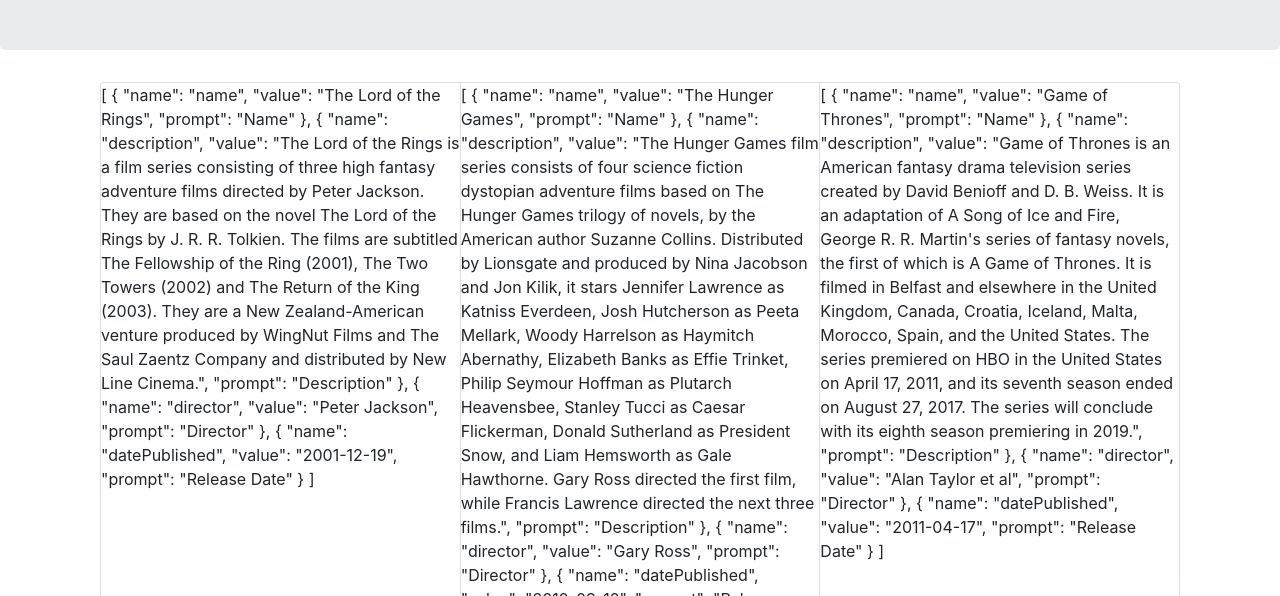
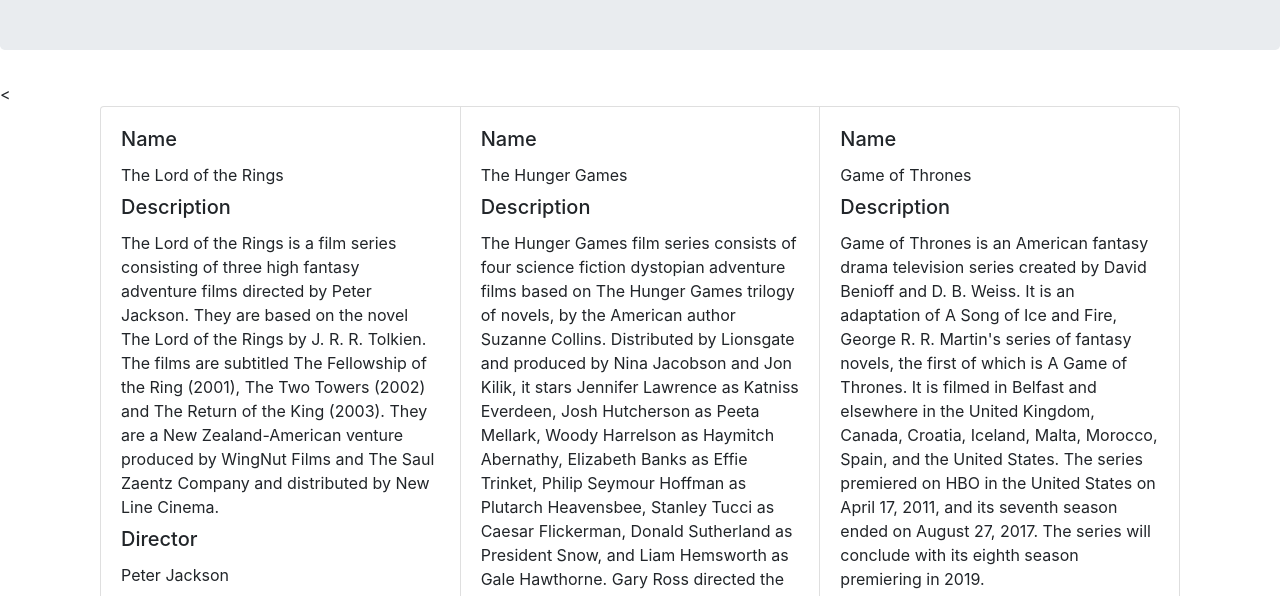
Before and after one commit to michelGVA/practica_vuejs_introduccion, a website: page index.html in a window 1280 px wide. Shown: the part 190-786 px from the top of the page. Drawn offline with nearby package versions, Linux system fonts and the light colour scheme.

Commit message:
clase 13

```diff
--- a/index.html
+++ b/index.html
@@ -19,14 +19,24 @@
                 <h1 id="title">{{ col.collection.title }}</h1>
             </div>
 
-            <div class="card-group"style="margin-left:100px;margin-right: 100px">
-                <div class="card" v-for="item in col.collection.items">
-                    <dl>
-                        <p>{{item.data}}</p>
-
-                    </dl>
+            <
+                <div class="card-group"style="margin-left:100px;margin-right: 100px">
+                    <div class="card" v-for="obj in col.collection.items">
+                        <div class="card-body">
+                            <dl>
+                                <div v-for="pelis in obj.data">
+                                    <dt>
+                                        <h5 class="card-title">{{pelis.prompt}}</h5>
+                                    </dt>
+                                    <dd>
+                                        <p class="card-text">{{pelis.value}}</p>
+                                    </dd>
+                                </div>
+                            </dl>
+                            <a v-bind:href="obj.href" class="btn btn-primary">Ver</a>
+                        </div>
+                    </div>
                 </div>
-            </div>
 
             <!--
                 TODO: Mostrar datos del objeto collection. Ver archivo ./js/script.js
```
